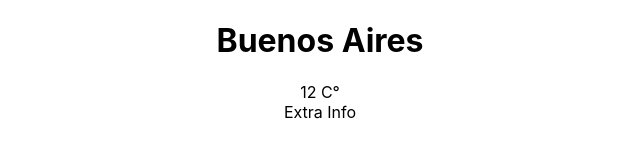
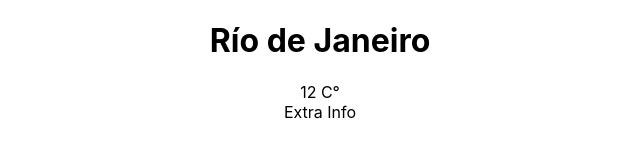
Before and after one commit to reymundotenorio/WeatherAppReact, a React (Create React App) app: page / in a window 1280 px wide. Shown: the top 160 px of the page, without its empty margins (320-960 px from the left). Built offline with nearby package versions, Linux system fonts and the light colour scheme.

Commit message:
Adding destructuring params to Location

```diff
--- a/src/components/Location.js
+++ b/src/components/Location.js
@@ -1,8 +1,17 @@
 import React from 'react';
 
-const Location = () => (
+const Location = ({ city }) => (
+  // Destructuring
+
+  // console.log(props);
+  // debugger;
+
+  // const city = props.city;
+
+  // const { city } = props; // Destructuring
+
   <div>
-    <h1>Buenos Aires</h1>
+    <h1>{city}</h1>
   </div>
 );
 
--- a/src/components/WeatherLocation.js
+++ b/src/components/WeatherLocation.js
@@ -4,7 +4,7 @@ import WeatherData from './WeatherData';
 
 const WeatherLocation = () => (
   <div>
-    <Location />
+    <Location city={'Río de Janeiro'} />
 
     <WeatherData />
   </div>
```
